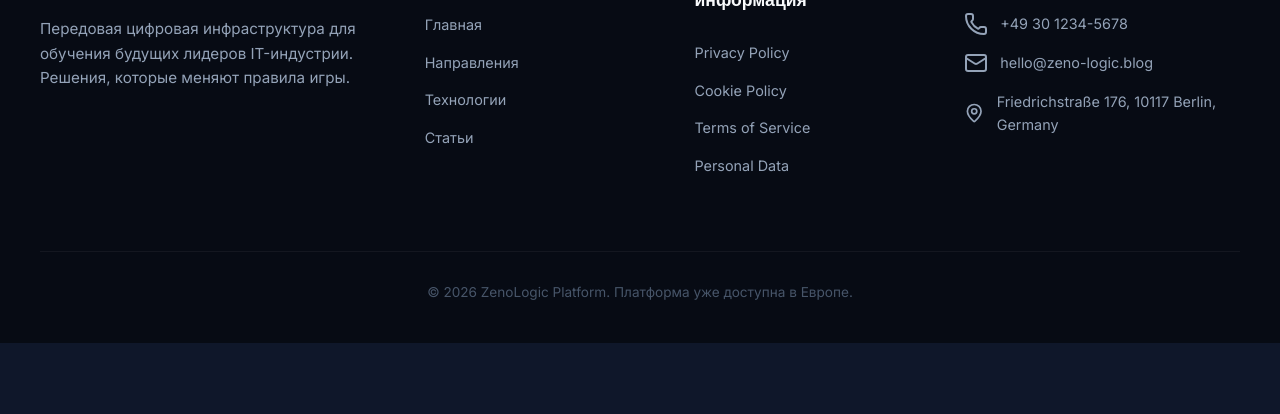
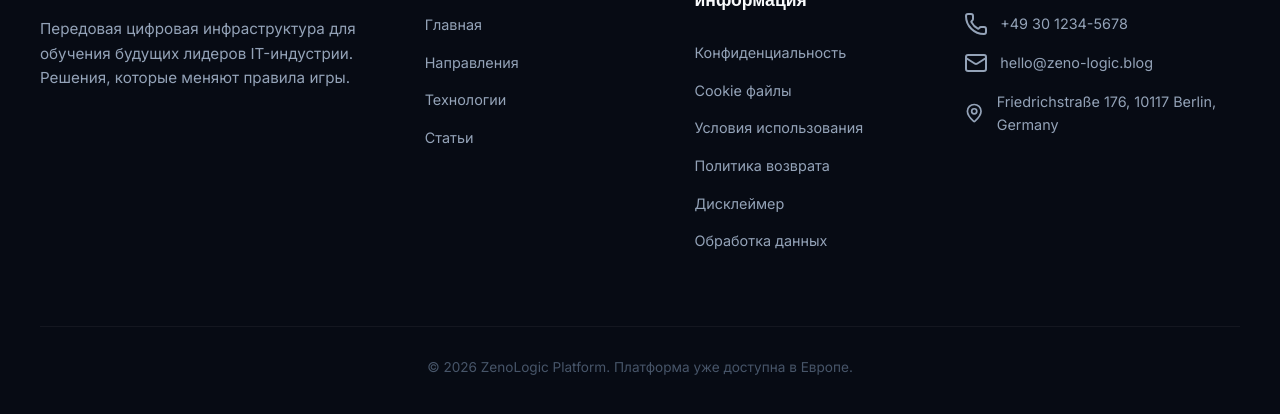
Before and after one commit to Kateryna-Katya/zeno-logic, a plain HTML site: page cookies.html in a window 1280 px wide. Shown: the part 1962-2376 px from the top of the page. Before the commit the page ends 2305 px from the top, so only its background shows below. Drawn offline with nearby package versions, Linux system fonts and the light colour scheme.

Commit message:
Deploying to gh-pages from @ Kateryna-Katya/zeno-logic@5dbf7555599b95b4b5ac4fbe3571ee6774b4a08d 🚀

```diff
--- a/cookies.html
+++ b/cookies.html
@@ -136,15 +136,17 @@
         </ul>
       </div>
 
-      <div class="footer__col">
-        <h4 class="footer__title">Юридическая информация</h4>
-        <ul class="footer__links">
-          <li><a href="privacy.html">Privacy Policy</a></li>
-          <li><a href="cookies.html">Cookie Policy</a></li>
-          <li><a href="terms.html">Terms of Service</a></li>
-          <li><a href="personal-data-policy.html">Personal Data</a></li>
-        </ul>
-      </div>
+    <div class="footer__col">
+      <h4 class="footer__title">Юридическая информация</h4>
+      <ul class="footer__links">
+        <li><a href="privacy.html">Конфиденциальность</a></li>
+        <li><a href="cookies.html">Cookie файлы</a></li>
+        <li><a href="terms.html">Условия использования</a></li>
+        <li><a href="return.html">Политика возврата</a></li>
+        <li><a href="disclaimer.html">Дисклеймер</a></li>
+        <li><a href="personal-data-policy.html">Обработка данных</a></li>
+      </ul>
+    </div>
 
       <div class="footer__col">
         <h4 class="footer__title">Контакты</h4>
```
Also changed, not shown: disclaimer.html (+11 -9 lines), index.html (+11 -9 lines), personal-data-policy.html (+11 -9 lines), privacy.html (+11 -9 lines), return.html (+11 -9 lines), terms.html (+11 -9 lines).
